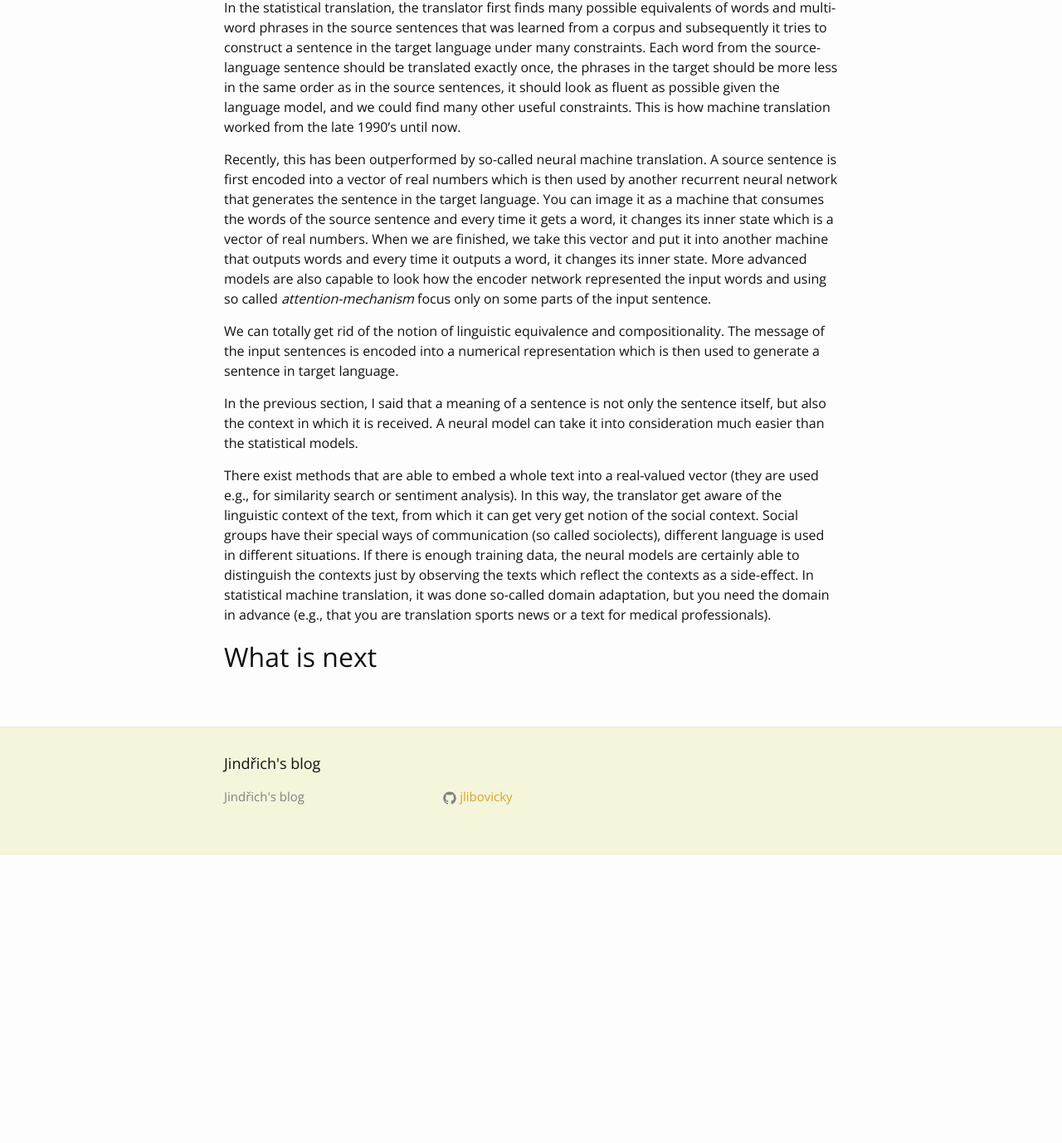
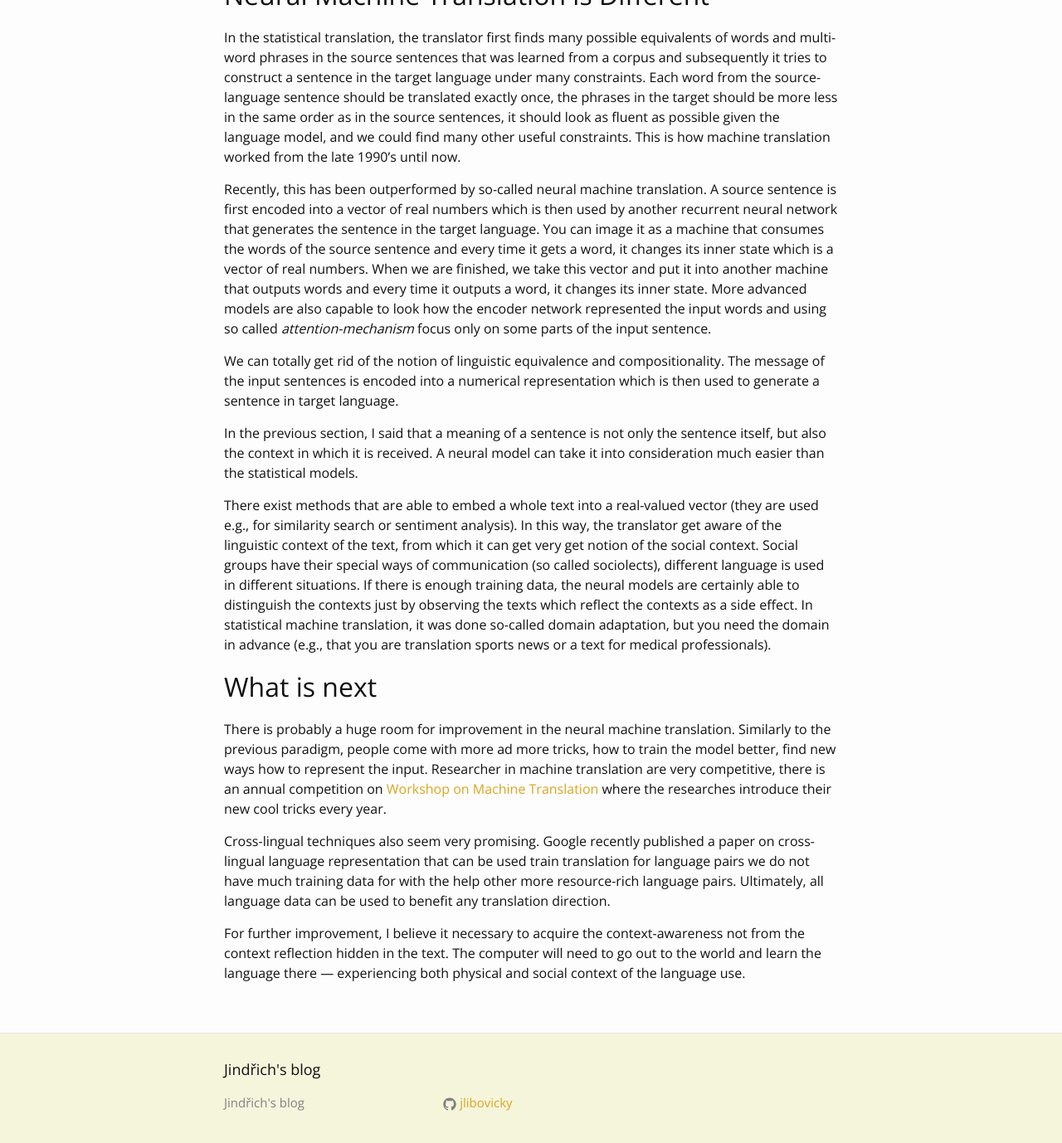
Before and after one commit to jlibovicky/jlibovicky.github.io, a Jekyll site: the page built from _posts/2016-11-26-NMT-and-translation-theory.md, in a window 1280 px wide and 1400 px high, scrolled down 1455 px. Shown: the top 1378 px of the window at 83% size. Built offline with Jekyll 4.4.1, drawn with Linux system fonts in a browser that asks for light colours; some web fonts are replaced; comment, search, counter and statistics services are not loaded; before the commit the page ends 2486 px from its top, so only the background shows below that; some of the changed text lies outside the part shown.

Commit message:
conclusion

```diff
--- a/_posts/2016-11-26-NMT-and-translation-theory.md
+++ b/_posts/2016-11-26-NMT-and-translation-theory.md
@@ -36,9 +36,9 @@ target language. This is more less what we call a _translation model_. The role
 of the model in the translation system is to ensure _the linguistic
 equivalence_ of the text's phrases.
 
-There is also a different kind of model called a _langugage model_ — which is
+There is also a different kind of model called a _language model_ — which is
 capable placing these phrases into a meaningful and most importantly a fluent
-sentence. Its role in the system is to do the _compisitionality job_.
+sentence. Its role in the system is to do the _compositionality job_.
 
 There is also an alternative point of view on what the translation sometimes
 called _the cultural turn_. Every text is a potential act of communication. Its
@@ -57,8 +57,8 @@ British philosopher [John Austin](https://en.wikipedia.org/wiki/J._L._Austin)
 published his _How to do things with words_ where he introduces exactly this
 twist — viewing everything all utterances as acts of communication instead of
 sentences having their truth values. This way of thinking also gave birth to
-[Cultural Studies](https://en.wikipedia.org/wiki/Cultural_studies) in 1960's
-which applied these idea on mass communication.
+[Cultural Studies](https://en.wikipedia.org/wiki/Cultural_studies) in the
+1960's which applied thesese idea on mass communication.
 
 ## Neural Machine Translation is Different
 
@@ -99,9 +99,28 @@ which it can get very get notion of the social context. Social groups have
 their special ways of communication (so called sociolects), different language
 is used in different situations. If there is enough training data, the neural
 models are certainly able to distinguish the contexts just by observing the
-texts which reflect the contexts as a side-effect. In statistical machine
+texts which reflect the contexts as a side effect. In statistical machine
 translation, it was done so-called domain adaptation, but you need the domain
 in advance (e.g., that you are translation sports news or a text for medical
 professionals).
 
 ## What is next
+
+There is probably a huge room for improvement in the neural machine
+translation. Similarly to the previous paradigm, people come with more ad more
+tricks, how to train the model better, find new ways how to represent the
+input. Researcher in machine translation are very competitive, there is an
+annual competition on [Workshop on Machine
+Translation](http://www.statmt.org/wmt16/) where the researches introduce their
+new cool tricks every year.
+
+Cross-lingual techniques also seem very promising. Google recently published a
+paper on cross-lingual language representation that can be used train
+translation for language pairs we do not have much training data for with the
+help other more resource-rich language pairs. Ultimately, all language data can
+be used to benefit any translation direction.
+
+For further improvement, I believe it necessary to acquire the
+context-awareness not from the context reflection hidden in the text. The
+computer will need to go out to the world and learn the language there —
+experiencing both physical and social context of the language use.
```
Also changed, not shown: other parts of _posts/2016-11-26-NMT-and-translation-theory.md (+3 -3 lines).
